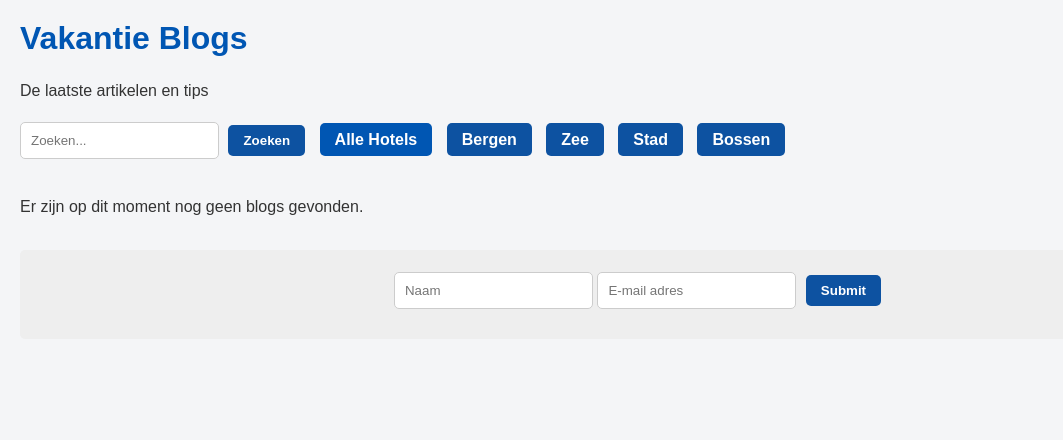
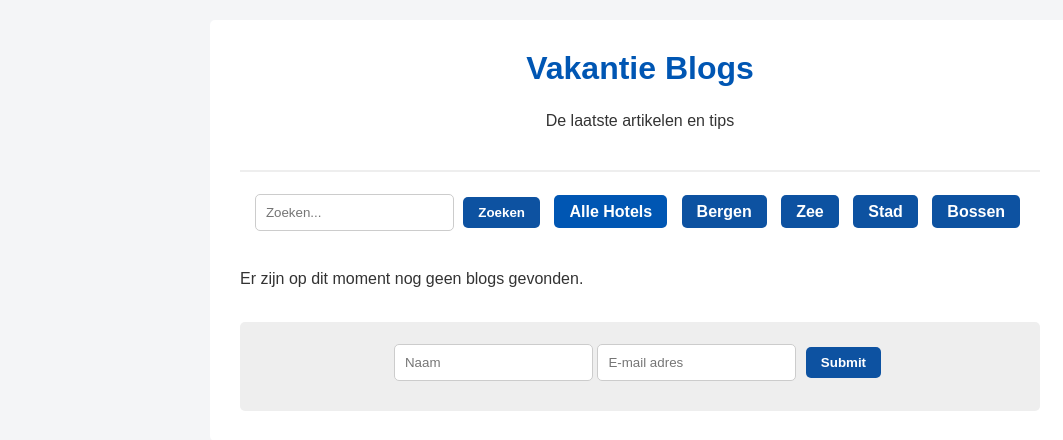
Before and after one commit to Zi3DDD/Webappblog, a PHP site: page / in a window 1280 px wide. Shown: the top 440 px of the page, without its empty margins (0-1063 px from the left). Run offline with PHP 8.4, Linux system fonts and the light colour scheme; data that the repository does not hold is empty.

Commit message:
Aanpassing om recht te trekken met mockup.

```diff
--- a/src/frontend/Index.php
+++ b/src/frontend/Index.php
@@ -26,9 +26,10 @@ if(isset($_POST['naam']) && isset($_POST['email'])) {
     <title>Vakantie Blogs</title>
     <link rel="stylesheet" href="styles/index.css">
 </head>
+<div class="pagina-container">
 <body>
 
-    <header class="blog-header">
+    <header class="site-header">
         <h1><a href="index.php" style="text-decoration: none; color: inherit;">Vakantie Blogs</a></h1>
         <p>De laatste artikelen en tips</p>
     </header>
@@ -88,4 +89,5 @@ if(isset($_POST['naam']) && isset($_POST['email'])) {
     </main>
 
 </body>
+        </div>
 </html>
--- a/src/frontend/styles/index.css
+++ b/src/frontend/styles/index.css
@@ -18,6 +18,7 @@ img {
     max-width: 100%;
     border-radius: 5px;
     margin-bottom: 15px;
+    object-fit: cover;
 }
 
 /* layout landingspagina */
@@ -43,12 +44,16 @@ img {
     padding-bottom: 20px;
     border-bottom: 1px solid #eee;
 }
-.kaart-foto { width: 20%; }
-.kaart-inhoud { width: 70%; }
+.kaart-foto { width: 40%; }
+.kaart-inhoud { width: 60%; }
 .meta-tekst { color: #888; font-size: 14px; }
 
 /* categorie filters */
-.categorie-filters { margin-bottom: 25px; }
+.categorie-filters {
+    margin-bottom: 25px;
+    text-align: center;
+}
+
 .filter-knop {
     background: #0d52a1;
     color: white;
```
